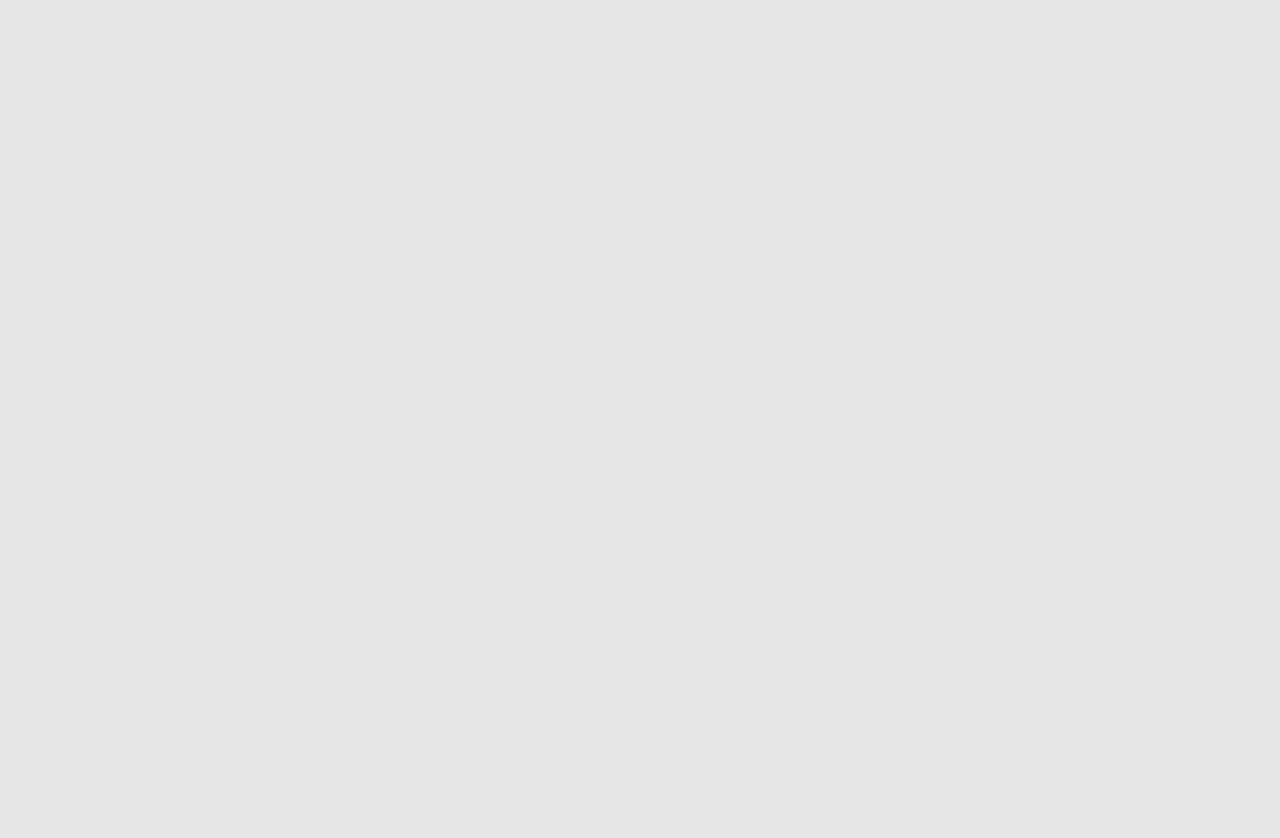
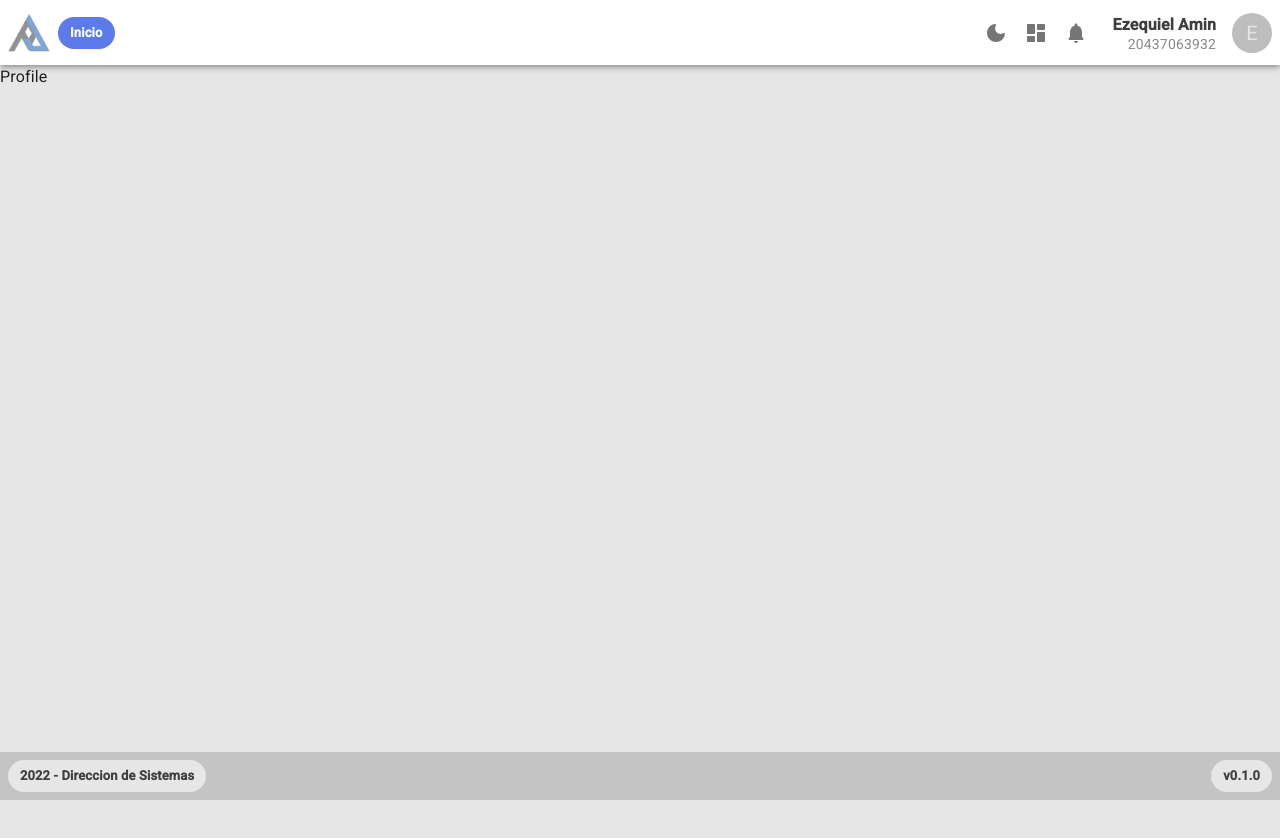
Before and after one commit to ezeamin/portal-sae-new, a React (Create React App) app: page /perfil in a window 1280 px wide. Before the commit this address had no page. Shown: the top 838 px of the page. Before the commit the page ends 800 px from the top, so only its background shows below. Built offline with nearby package versions, Linux system fonts and the light colour scheme.

Commit message:
mejora de codigo

```diff
--- a/src/components/Home/Header.jsx
+++ b/src/components/Home/Header.jsx
@@ -1,3 +1,5 @@
+import { useNavigate } from 'react-router-dom';
+
 import {
   Avatar,
   Container,
@@ -8,10 +10,15 @@ import {
 
 import NotificationsRoundedIcon from '@mui/icons-material/NotificationsRounded';
 import SettingsRoundedIcon from '@mui/icons-material/SettingsRounded';
+
 import { RoundedButton } from '../../styled';
+
+import routes from '../../constants/routes';
 
 const Header = (props) => {
   const { user } = props;
+
+  const navigate = useNavigate();
 
   const notificationNumber = 5;
 
@@ -64,6 +71,7 @@ const Header = (props) => {
             sx={{
               marginTop: { xs: 2, md: 0 },
             }}
+            onClick={()=>navigate(routes.MY_PROFILE.path)}
           >
             Mi perfil
           </RoundedButton>
--- /dev/null
+++ b/src/components/Navbar/DrawerMenu.jsx
@@ -0,0 +1,73 @@
+import {
+  Container,
+  Divider,
+  Drawer,
+  IconButton,
+  Stack,
+} from '@mui/material';
+
+import { RoundedButton } from '../../styled';
+
+import DashboardRoundedIcon from '@mui/icons-material/DashboardRounded';
+import DarkModeRoundedIcon from '@mui/icons-material/DarkModeRounded';
+import LightModeRoundedIcon from '@mui/icons-material/LightModeRounded';
+import NotificationsRoundedIcon from '@mui/icons-material/NotificationsRounded';
+
+import { themes } from '../../constants/constants';
+import ProfileInfo from './ProfileInfo';
+
+const DrawerMenu = (props) => {
+  const {
+    navigateProfile,
+    handleChangeTheme,
+    data,
+    drawerOpened,
+    setDrawerOpened,
+  } = props;
+
+  return (
+    <Drawer
+      anchor='top'
+      open={drawerOpened}
+      onClose={() => setDrawerOpened(false)}
+    >
+      <Container sx={{ pt: 4, pb: 3 }}>
+        {/* Perfil */}
+        <ProfileInfo
+          user={data.user}
+          navigateProfile={navigateProfile}
+          isPortrait
+        />
+
+        {/* Botones de accion de perfil */}
+        <Stack sx={{ mt: 3 }} direction='row' justifyContent='space-evenly'>
+          <RoundedButton variant='outlined' color='error'>
+            Cerrar sesión
+          </RoundedButton>
+          <RoundedButton variant='outlined'>Mi perfil</RoundedButton>
+        </Stack>
+
+        <Divider sx={{ my: 2 }} />
+
+        {/* Botones de acceso rápido */}
+        <Stack direction='row' justifyContent='space-evenly'>
+          <IconButton onClick={handleChangeTheme}>
+            {data.theme === themes.LIGHT ? (
+              <DarkModeRoundedIcon />
+            ) : (
+              <LightModeRoundedIcon />
+            )}
+          </IconButton>
+          <IconButton>
+            <DashboardRoundedIcon />
+          </IconButton>
+          <IconButton>
+            <NotificationsRoundedIcon />
+          </IconButton>
+        </Stack>
+      </Container>
+    </Drawer>
+  );
+};
+
+export default DrawerMenu;
--- /dev/null
+++ b/src/components/Navbar/ModuleChip.jsx
@@ -0,0 +1,17 @@
+import { Chip } from '@mui/material';
+
+const ModuleChip = (props) => {
+  const { currentModule } = props;
+
+  return (
+    <Chip
+      label={currentModule.name}
+      color={currentModule.color}
+      sx={{
+        fontWeight: 'bold',
+      }}
+    />
+  );
+};
+
+export default ModuleChip;
--- a/src/components/Navbar/Navbar.jsx
+++ b/src/components/Navbar/Navbar.jsx
@@ -1,15 +1,13 @@
 import { useState } from 'react';
+import { useNavigate } from 'react-router-dom';
 
 import {
   AppBar,
   Avatar,
   Chip,
-  Drawer,
   IconButton,
   Stack,
   Typography,
-  Container,
-  Divider,
 } from '@mui/material';
 
 import { useDispatch, useSelector } from 'react-redux';
@@ -22,13 +20,19 @@ import SegmentRoundedIcon from '@mui/icons-material/SegmentRounded';
 
 import { themes } from '../../constants/constants';
 import { setTheme } from '../../features/globalData';
-import { RoundedButton } from '../../styled';
+
+import routes from '../../constants/routes';
+import DrawerMenu from './DrawerMenu';
+import ModuleChip from './ModuleChip';
+import ProfileInfo from './ProfileInfo';
+import PortalLogo from './PortalLogo';
 
 const Navbar = () => {
   const [drawerOpened, setDrawerOpened] = useState(false);
   const data = useSelector((state) => state.globalData);
 
   const dispatch = useDispatch();
+  const navigate = useNavigate();
 
   const handleChangeTheme = () => {
     const newValue = data.theme === themes.LIGHT ? themes.DARK : themes.LIGHT;
@@ -36,32 +40,23 @@ const Navbar = () => {
     dispatch(setTheme(newValue));
   };
 
+  const navigateProfile = () => {
+    setDrawerOpened(false);
+    navigate(routes.MY_PROFILE.path);
+  };
+
   if (data.isPortrait) {
     return (
       <>
         <AppBar position='fixed' color='white' sx={{ px: 1 }}>
           <Stack direction='row' justifyContent='space-between'>
-
             {/* ------ LEFT ------ */}
             <Stack direction='row' alignItems='center'>
               {/* Logo portal */}
-              <button style={{ marginRight: '0.5rem', height: '65px' }}>
-                <img
-                  src='/assets/img/logos/logo-57.png'
-                  alt='Portal del SAE'
-                  height={45}
-                  width={42}
-                />
-              </button>
+              <PortalLogo />
 
               {/* Nombre módulo */}
-              <Chip
-                label={data.currentPage}
-                color='primary'
-                sx={{
-                  fontWeight: 'bold',
-                }}
-              />
+              <ModuleChip currentModule={data.currentModule} />
             </Stack>
 
             {/* ------ RIGHT ------ */}
@@ -72,67 +67,13 @@ const Navbar = () => {
         </AppBar>
 
         {/* Drawer tras toque en boton */}
-        <Drawer
-          anchor='top'
-          open={drawerOpened}
-          onClose={() => setDrawerOpened(false)}
-        >
-          <Container sx={{ pt: 4, pb: 3 }}>
-            {/* Perfil */}
-            <Stack direction='row' justifyContent='space-between'>
-              <Avatar alt={data.user.name} src={data.user?.avatar || '/'} />
-              <Stack sx={{ textAlign: 'right' }}>
-                <Typography
-                  variant='body1'
-                  component='p'
-                  color='light.contrastText'
-                  fontWeight='bold'
-                  sx={{
-                    lineHeight: 1.5,
-                  }}
-                >
-                  {data.user.name}
-                </Typography>
-                <Typography
-                  variant='body2'
-                  component='p'
-                  color='light.secondaryContrastText'
-                  sx={{
-                    lineHeight: 1,
-                  }}
-                >
-                  {data.user.number}
-                </Typography>
-              </Stack>
-            </Stack>
-
-            {/* Botones de accion de perfil */}
-            <Stack sx={{ mt: 3 }} direction='row' justifyContent='space-evenly'>
-              <RoundedButton variant='outlined' color='error'>
-                Cerrar sesión
-              </RoundedButton>
-              <RoundedButton variant='outlined'>Mi perfil</RoundedButton>
-            </Stack>
-            <Divider sx={{ my: 2 }} />
-
-            {/* Botones de acceso rápido */}
-            <Stack direction='row' justifyContent='space-evenly'>
-              <IconButton onClick={handleChangeTheme}>
-                {data.theme === themes.LIGHT ? (
-                  <DarkModeRoundedIcon />
-                ) : (
-                  <LightModeRoundedIcon />
-                )}
-              </IconButton>
-              <IconButton>
-                <DashboardRoundedIcon />
-              </IconButton>
-              <IconButton>
-                <NotificationsRoundedIcon />
-              </IconButton>
-            </Stack>
-          </Container>
-        </Drawer>
+        <DrawerMenu
+          data={data}
+          drawerOpened={drawerOpened}
+          setDrawerOpened={setDrawerOpened}
+          navigateProfile={navigateProfile}
+          handleChangeTheme={handleChangeTheme}
+        />
       </>
     );
   }
@@ -140,27 +81,13 @@ const Navbar = () => {
   return (
     <AppBar position='fixed' color='white' sx={{ px: 1 }}>
       <Stack direction='row' justifyContent='space-between'>
-
         {/* ------ LEFT ------ */}
         <Stack direction='row' alignItems='center'>
           {/* Logo portal */}
-          <button style={{ marginRight: '0.5rem', height: '65px' }}>
-            <img
-              src='/assets/img/logos/logo-57.png'
-              alt='Portal del SAE'
-              height={45}
-              width={42}
-            />
-          </button>
+          <PortalLogo />
 
           {/* Nombre módulo */}
-          <Chip
-            label={data.currentPage}
-            color='primary'
-            sx={{
-              fontWeight: 'bold',
-            }}
-          />
+          <ModuleChip currentModule={data.currentModule} />
 
           {/* Acciones módulo */}
           <Stack direction='row'></Stack>
@@ -186,34 +113,8 @@ const Navbar = () => {
           </Stack>
 
           {/* Perfil */}
-          <Stack sx={{ mr: 2, textAlign: 'right' }}>
-            <Typography
-              variant='body1'
-              component='p'
-              color='light.contrastText'
-              fontWeight='bold'
-              sx={{
-                lineHeight: 1.5,
-              }}
-            >
-              {data.user.name}
-            </Typography>
-            <Typography
-              variant='body2'
-              component='p'
-              color='light.secondaryContrastText'
-              sx={{
-                lineHeight: 1,
-              }}
-            >
-              {data.user.number}
-            </Typography>
-          </Stack>
-          <button>
-            <Avatar alt={data.user.name} src={data.user?.avatar || '/'} />
-          </button>
+          <ProfileInfo user={data.user} navigateProfile={navigateProfile} />
         </Stack>
-        {/* ----------------------- */}
       </Stack>
     </AppBar>
   );
--- /dev/null
+++ b/src/components/Navbar/PortalLogo.jsx
@@ -0,0 +1,22 @@
+import { useNavigate } from "react-router-dom";
+import routes from "../../constants/routes";
+
+const PortalLogo = () => {
+  const navigate = useNavigate();
+
+  return (
+    <button
+      onClick={()=>navigate(routes.HOME.path)}
+      style={{ marginRight: '0.5rem', height: '65px' }}
+    >
+      <img
+        src='/assets/img/logos/logo-57.png'
+        alt='Portal del SAE'
+        height={45}
+        width={42}
+      />
+    </button>
+  );
+};
+
+export default PortalLogo;
--- /dev/null
+++ b/src/components/Navbar/ProfileInfo.jsx
@@ -0,0 +1,43 @@
+import { Avatar, Stack, Typography } from '@mui/material';
+
+const ProfileInfo = (props) => {
+  const { user, navigateProfile, isPortrait } = props;
+
+  const config = {
+    direction: isPortrait ? 'row-reverse' : 'row',
+    justifyContent: isPortrait ? 'space-between' : 'flex-start',
+  };
+
+  return (
+    <Stack {...config}>
+      <Stack sx={{ mr: !isPortrait && 2, textAlign: 'right' }}>
+        <Typography
+          variant='body1'
+          component='p'
+          color='light.contrastText'
+          fontWeight='bold'
+          sx={{
+            lineHeight: 1.5,
+          }}
+        >
+          {user.name}
+        </Typography>
+        <Typography
+          variant='body2'
+          component='p'
+          color='light.secondaryContrastText'
+          sx={{
+            lineHeight: 1,
+          }}
+        >
+          {user.number}
+        </Typography>
+      </Stack>
+      <button onClick={navigateProfile}>
+        <Avatar alt={user.name} src={user?.avatar || '/'} />
+      </button>
+    </Stack>
+  );
+};
+
+export default ProfileInfo;
--- a/src/constants/routes.js
+++ b/src/constants/routes.js
@@ -1,10 +1,15 @@
 import Home from "../views/Home/Home";
+import Profile from "../views/Profile/Profile";
 
 const routes = {
   HOME: {
     path: '/',
     component: Home,
   },
+  MY_PROFILE: {
+    path: '/perfil',
+    component: Profile,
+  }
 };
 
 export default routes;
--- a/src/features/globalData.js
+++ b/src/features/globalData.js
@@ -4,7 +4,10 @@ import { themes } from '../constants/constants';
 const defaultPortraitValue = window.innerWidth < 600;
 
 const initialState = {
-  currentPage: 'Inicio',
+  currentModule: {
+    name: 'Inicio',
+    color: "primary"
+  },
   user: {
     name: 'Ezequiel Amin',
     number: 20437063932,
@@ -20,8 +23,8 @@ const globalDataSlice = createSlice({
     setUser: (state, action) => {
       state.user = action.payload;
     },
-    setCurrentPage: (state, action) => {
-      state.currentPage = action.payload;
+    setCurrentModule: (state, action) => {
+      state.currentModule = action.payload;
     },
     setIsPortrait: (state, action) => {
       if (state.isPortrait !== action.payload)
@@ -42,7 +45,7 @@ const globalDataSlice = createSlice({
   },
 });
 
-export const { setUser, setCurrentPage, setIsPortrait, setTheme } =
+export const { setUser, setCurrentModule, setIsPortrait, setTheme } =
   globalDataSlice.actions;
 
 export default globalDataSlice.reducer;
--- /dev/null
+++ b/src/views/Profile/Profile.jsx
@@ -0,0 +1,7 @@
+const Profile = () => {
+  return (
+    <div>Profile</div>
+  )
+}
+
+export default Profile
```
